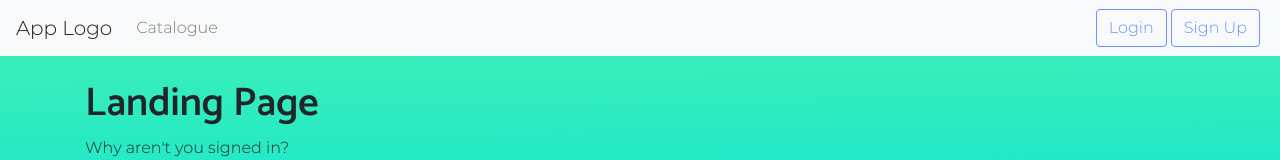
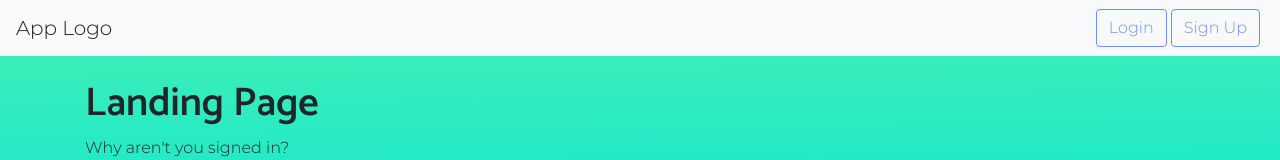
Before and after one commit to LookBfrYouX/Wasteless, a Vue app in the folder frontend/: page / in a window 1280 px wide. Shown: the top 160 px of the page. Built offline with nearby package versions, Linux system fonts and the light colour scheme; the HTML template or start-up script is replaced by a standard one; what vuejs-logger would draw is missing.

Commit message:
S302T300-153 #time 10m small fix ?fix - Fixed isActingAsBusiness in store.js

```diff
--- a/frontend/src/store.js
+++ b/frontend/src/store.js
@@ -6,6 +6,9 @@ import Vue from 'vue';
 let actingAsId = null; // ID of business that an user is currently acting as
 try {
   actingAsId = parseInt(localStorage.getItem("actingAsId"), 10);
+  if (isNaN(actingAsId)) {
+    actingAsId = null;
+  }
   /* eslint no-empty: ["error", { "allowEmptyCatch": true }] */
 } catch {}
 
@@ -67,7 +70,7 @@ export const store = {
     },
 
     isActingAsBusiness() {
-      return state.actingAsId !== null;
+      return this.getActingAs() !== null;
     },
 
 
```
